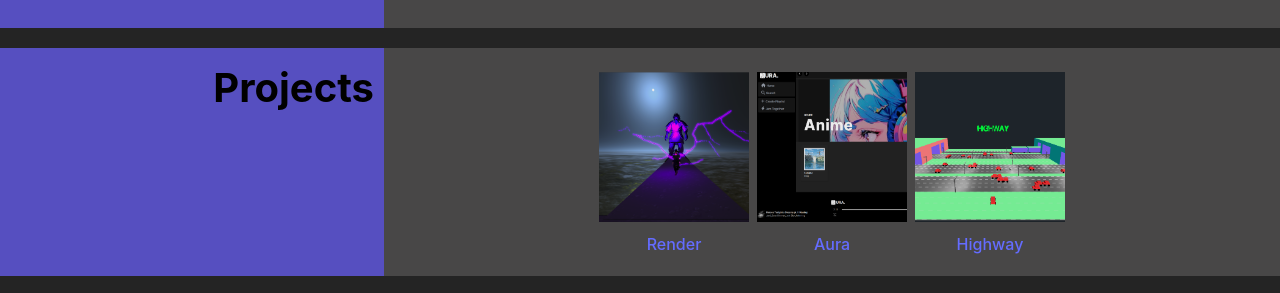
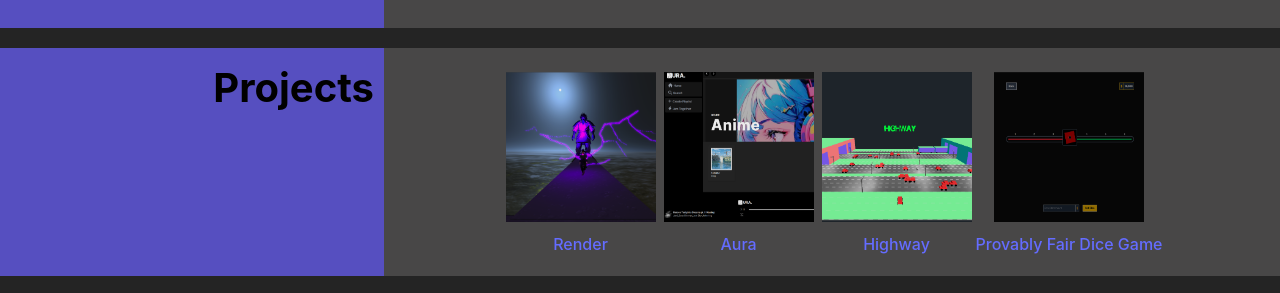
Before and after one commit to Grahanam/PortfolioV1, a React (Vite) app: page / in a window 1280 px wide. Shown: the part 1080-1373 px from the top of the page. Built offline with nearby package versions, Linux system fonts and the light colour scheme.

Commit message:
new project added

```diff
--- a/src/App.jsx
+++ b/src/App.jsx
@@ -26,6 +26,7 @@ import java from "./assets/icon/Java.png?url";
 import render from "./assets/images/Render.png?url";
 import aura from "./assets/images/aura.png?url";
 import highway from "./assets/images/highway.png?url";
+import dice from "./assets/images/dicegame.png?url";
 
 function App() {
   const [dark, setDark] = useState(true);
@@ -179,6 +180,14 @@ function App() {
                 <img className="projectImg" src={highway} />
                 <div>Highway</div>
               </a>
+              <a
+                href="https://provably-fair-dice-game-z4i1.onrender.com/"
+                target="_blank"
+                rel="noreferrer"
+              >
+                <img className="projectImg" src={dice} />
+                <div>Provably Fair Dice Game</div>
+              </a>
             </div>
           </div>
         </div>
```
Also changed, not shown: src/assets/images/dicegame.png (added).
